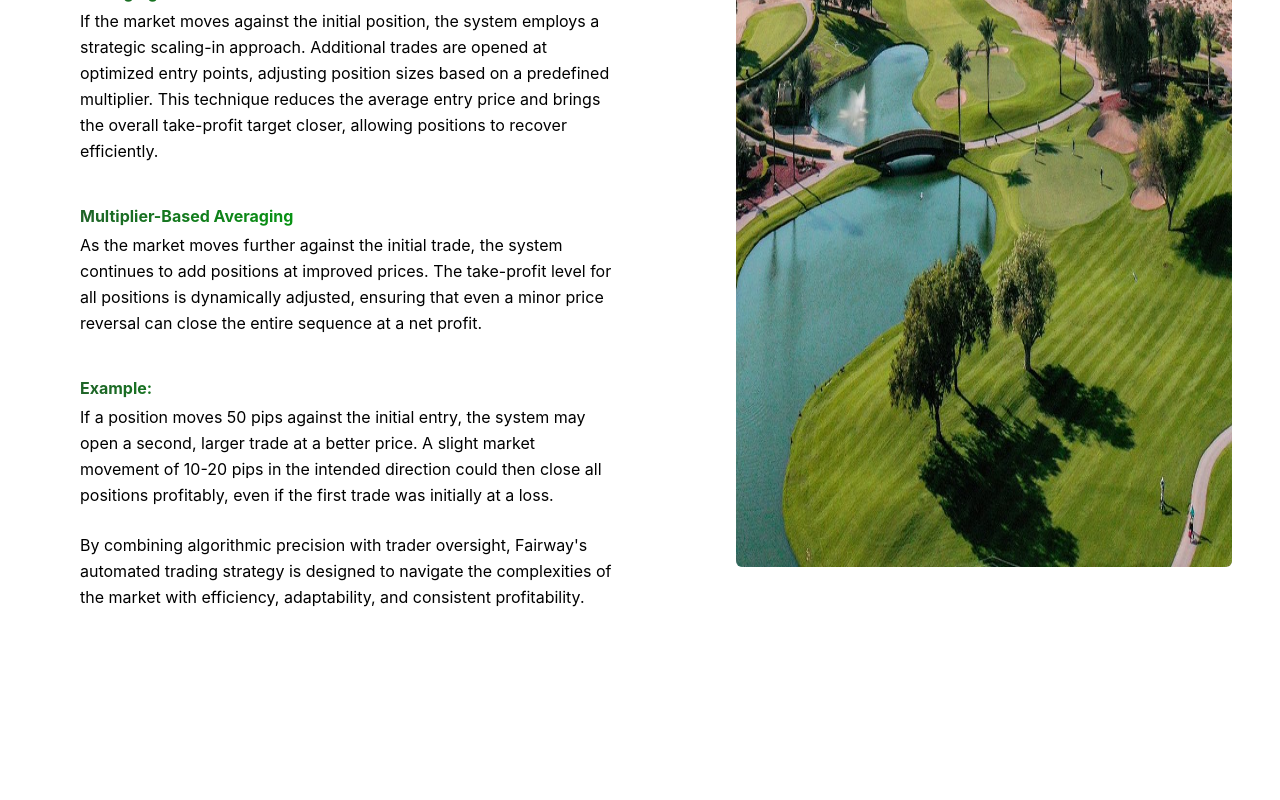
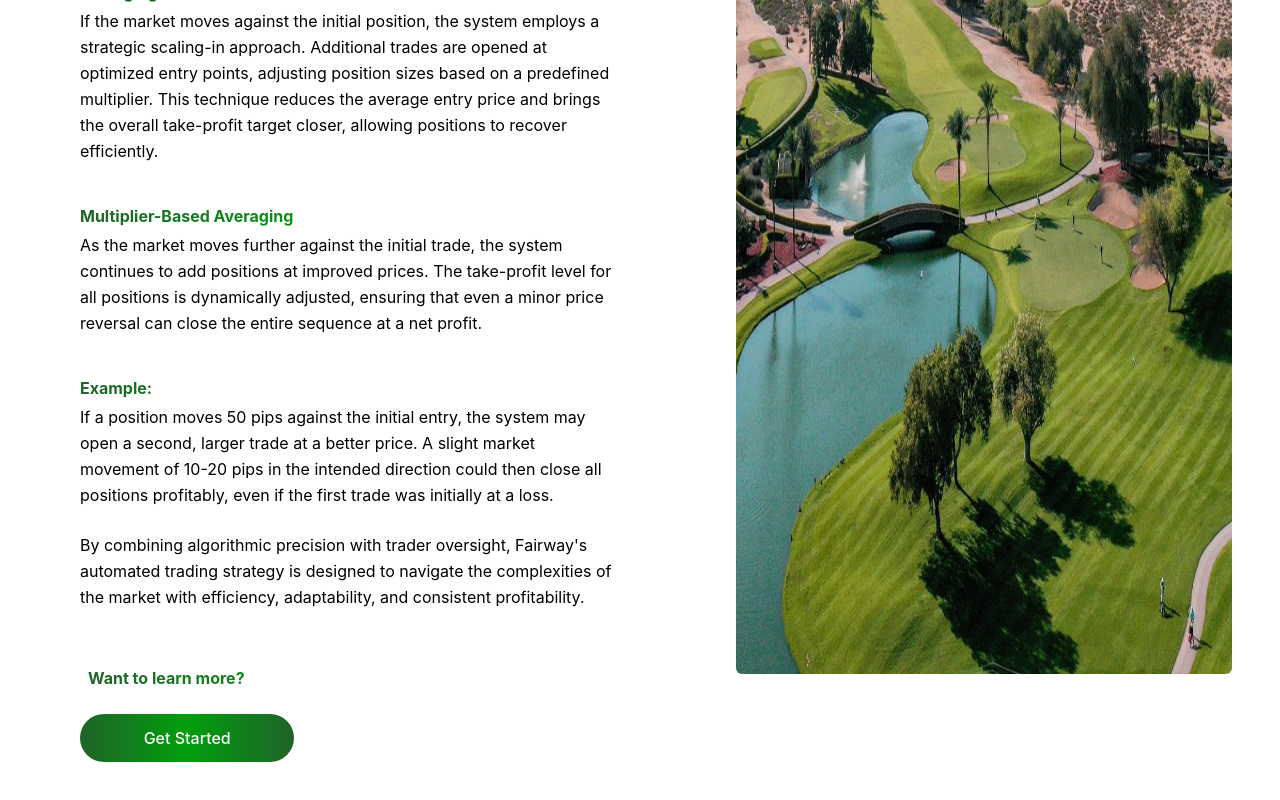
Before and after one commit to johnnybasgallop/fairway-site, a React (Create React App) app: page /howItWorks in a window 1280 px wide. Shown: the part 3176-3976 px from the top of the page. Before the commit the page ends 3874 px from the top, so only its background shows below. Built offline with nearby package versions, Linux system fonts and the light colour scheme.

Commit message:
made some styling tweaks and added in getstarted buttons

```diff
--- a/src/Subpages/AutomatedTrading.jsx
+++ b/src/Subpages/AutomatedTrading.jsx
@@ -1,5 +1,6 @@
 import React from "react";
 import Automatedimg from "../AutomatedTrading.jpg";
+import GetStartedButton from "../components/GetStartedButton";
 
 const AutomatedTrading = () => {
   return (
@@ -94,8 +95,8 @@ const AutomatedTrading = () => {
             profitability.
           </p>
 
-          <div className="space-y-[40px] pt-[20px] md:space-y-[80px] md:pt-[40px]">
-            <div className="w-full space-y-5 md:space-y-3"></div>
+          <div className="pt-3 md:pt-4">
+            <GetStartedButton />
           </div>
         </div>
 
--- a/src/components/GetStartedButton.jsx
+++ b/src/components/GetStartedButton.jsx
@@ -7,19 +7,11 @@ const GetStartedButton = () => {
       </p>
       <div className="flex flex-col md:flex-row md:items-center md:space-x-6 space-y-10 md:space-y-0">
         {/* Get Started Button */}
-        <button
-          onClick={() => {
-            const element = document.querySelector("#getstarted");
-            element?.scrollIntoView({
-              behavior: "smooth",
-            });
-          }}
-          className="w-[240px] py-3 md:w-[30%] lg:w-[40%] 2xl:py-4 bg-green-gradient text-white rounded-full font-medium lg:text-md 2xl:text-lg hover:bg-green-700"
-        >
-          Get Started
-        </button>
-
-        {/* Socials */}
+        <a href="/getStarted" className="w-full">
+          <button className="w-[240px] py-3 md:w-[30%] lg:w-[40%] 2xl:py-4 bg-green-gradient text-white rounded-full font-medium lg:text-md 2xl:text-lg hover:bg-green-700">
+            Get Started
+          </button>
+        </a>
       </div>
     </div>
   );
```
